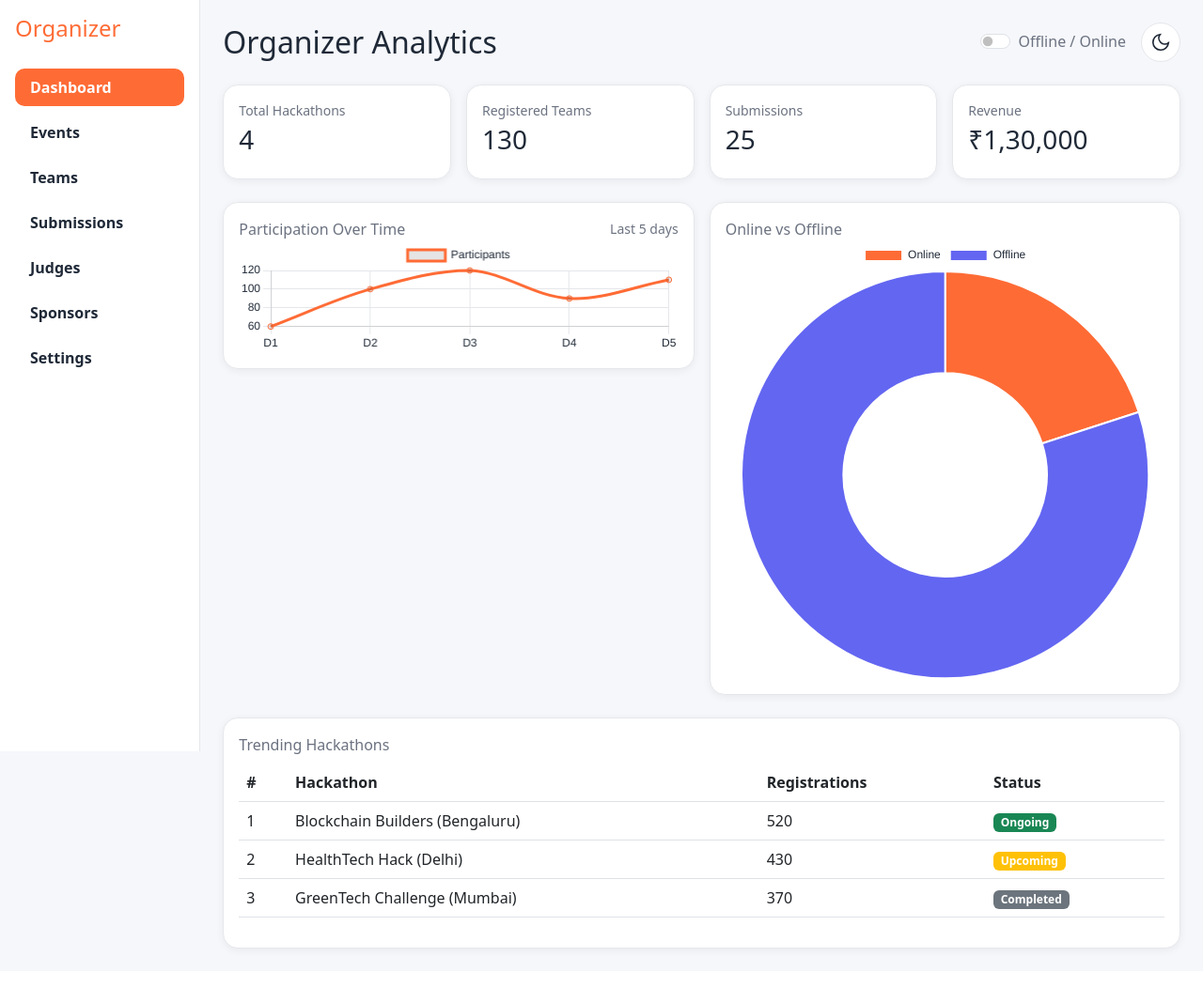
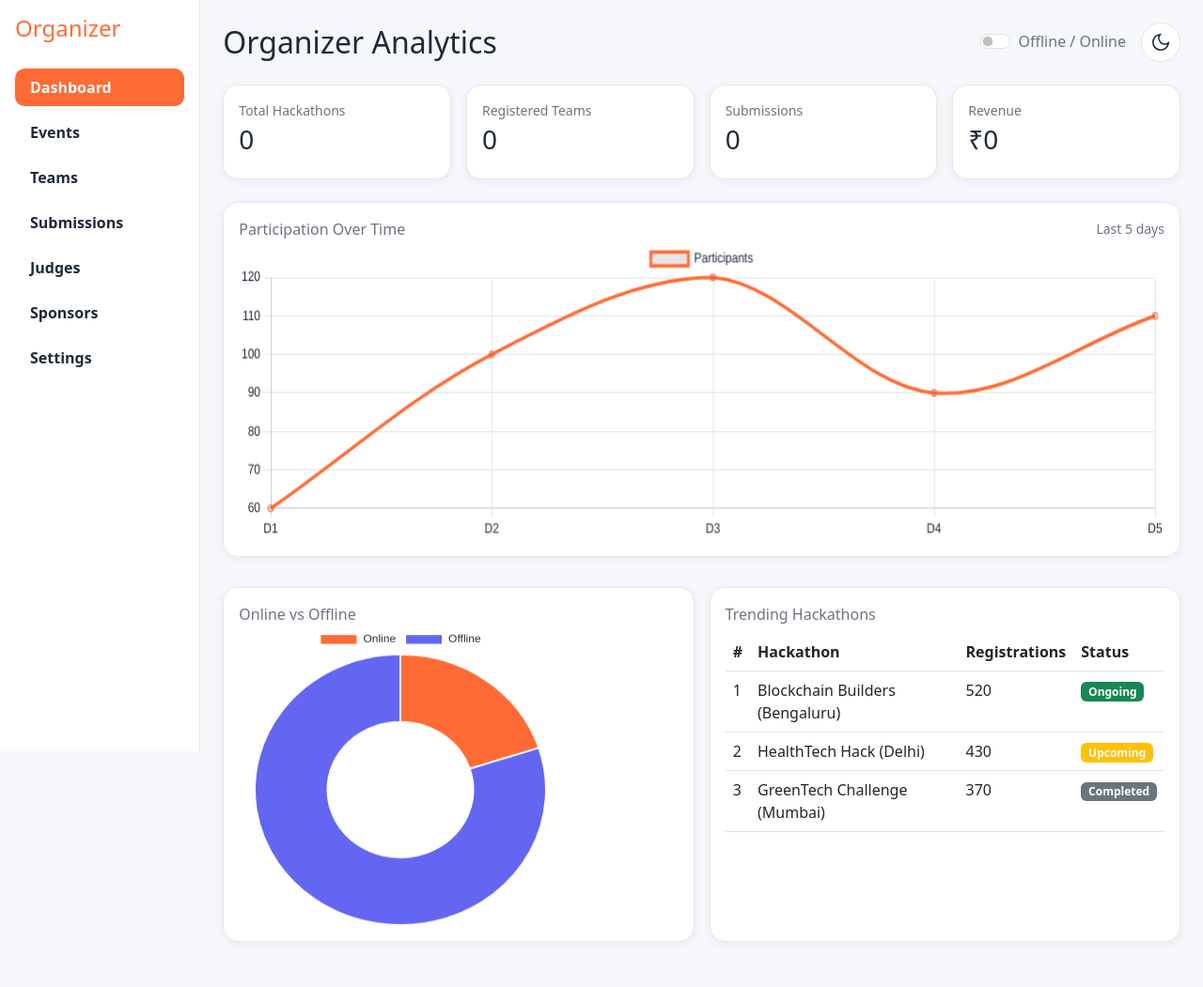
Before and after one commit to Nithishreddyyyy/Bolt-EventManagementSysetm, a Flask app: template hackathon-platform/templates/organizer/o-index.html in a window 1280 px wide. Shown: the whole page at 94% size. Before the commit the page ends 1015 px from the top, so only its background shows below. Run offline with Flask 3, Linux system fonts and the light colour scheme; the template is opened without the code that fills it, so the values that code supplies are empty; parts of the project's set-up code (start-up, migrations or seed data) failed here and were passed over.

Commit message:
implemented jinja2

```diff
--- a/hackathon-platform/templates/organizer/o-index.html
+++ b/hackathon-platform/templates/organizer/o-index.html
@@ -6,6 +6,8 @@
   <title>Organizer Dashboard</title>
   <link href="https://cdn.jsdelivr.net/npm/bootstrap@5.3.0/dist/css/bootstrap.min.css" rel="stylesheet">
   <script src="https://cdn.jsdelivr.net/npm/chart.js"></script>
+  <!-- Server stats JSON (parsed later) -->
+  <script id="initial-stats" type="application/json">{{ stats | tojson }}</script>
   <style>
     :root {
       --bg: #f6f7fb;
@@ -60,6 +62,30 @@
     }
     .icon-btn svg { width: 22px; height: 22px; fill: none; stroke: var(--text); stroke-width: 1.8; }
     .muted { color: var(--muted); }
+    /* Trending Hackathons Table Dark Mode */
+    [data-theme="dark"] #hackathonTable,
+    [data-theme="dark"] #hackathonTable thead,
+    [data-theme="dark"] #hackathonTable tbody,
+    [data-theme="dark"] #hackathonTable tr,
+    [data-theme="dark"] #hackathonTable th,
+    [data-theme="dark"] #hackathonTable td {
+      background-color: var(--card) !important;
+      color: var(--text) !important;
+      border-color: var(--border) !important;
+    }
+    [data-theme="dark"] #hackathonTable tr:hover {
+      background-color: #232b3a !important;
+    }
+    .chart-container {
+  min-height: 320px;
+  display: flex;
+  flex-direction: column;
+  justify-content: flex-end;
+    }
+    #lineChart, #pieChart {
+  max-width: 100% !important;
+  height: 320px !important;
+    }
   </style>
 </head>
 <body data-theme="light">
@@ -133,25 +159,23 @@
 
       <!-- Charts -->
       <div class="row g-3 mb-4">
-        <div class="col-lg-6">
-          <div class="card p-3">
+        <div class="col-12 mb-3">
+          <div class="card p-3 chart-container">
             <div class="d-flex justify-content-between align-items-center">
               <div class="muted">Participation Over Time</div>
               <div class="small muted">Last 5 days</div>
             </div>
-            <canvas id="lineChart" height="120"></canvas>
+            <canvas id="lineChart" height="260"></canvas>
           </div>
         </div>
         <div class="col-lg-6">
-          <div class="card p-3">
+          <div class="card p-3 chart-container h-100">
             <div class="muted">Online vs Offline</div>
-            <canvas id="pieChart" height="120"></canvas>
+            <canvas id="pieChart" height="260"></canvas>
           </div>
         </div>
-      </div>
-
-      <!-- Trending Hackathons -->
-      <div class="card p-3">
+        <div class="col-lg-6">
+          <div class="card p-3 h-100">
             <div class="muted mb-2">Trending Hackathons</div>
             <table class="table table-hover" id="hackathonTable">
               <thead>
@@ -165,11 +189,21 @@
               <tbody><!-- filled dynamically --></tbody>
             </table>
           </div>
+        </div>
+      </div>
     </main>
   </div>
 </div>
 
 <script>
+  // Parse server-provided stats JSON (from <script id="initial-stats" type="application/json">)
+  (function(){
+    try {
+      const el = document.getElementById('initial-stats');
+      window.initialStats = el ? JSON.parse(el.textContent) : {};
+    } catch (e) { window.initialStats = {}; }
+  })();
+
   const fmtINR = (n) => new Intl.NumberFormat('en-IN').format(Math.round(n));
   const fmtINRwithSymbol = (n) => `₹${fmtINR(n)}`;
   function animateNumber(el, to, {prefix="", duration=800} = {}) {
@@ -259,12 +293,13 @@
     pieChart.update();
   }
 
-  function updateStats(mode) {
-    const s = dataSets[mode].stats;
-    animateNumber(document.getElementById("totalHackathons"), s.hackathons);
-    animateNumber(document.getElementById("teams"), s.teams);
-    animateNumber(document.getElementById("submissions"), s.submissions);
-    animateNumber(document.getElementById("revenue"), s.revenue, {prefix:"₹"});
+  // Render KPIs from server-provided stats
+  function renderServerStats() {
+    const s = window.initialStats || {};
+    animateNumber(document.getElementById("totalHackathons"), s.total_hackathons || 0);
+    animateNumber(document.getElementById("teams"), s.teams || 0);
+    animateNumber(document.getElementById("submissions"), s.submissions || 0);
+    animateNumber(document.getElementById("revenue"), s.revenue || 0, {prefix:"₹"});
   }
 
   function updateTable(mode) {
@@ -292,7 +327,7 @@
   // Toggle handlers
   document.getElementById("modeToggle").addEventListener("change", function() {
     const mode = this.checked ? "online" : "offline";
-    updateStats(mode);
+    // KPIs remain from server; only charts/table switch datasets
     updateCharts(mode);
     updateTable(mode);
   });
@@ -316,7 +351,7 @@
 
   // Initial
   setTheme('light');
-  updateStats('offline');
+  renderServerStats();
   updateTable('offline');
 </script>
 </body>
```
Also changed, not shown: hackathon-platform/routes/organizer.py (+85 -5 lines). Lines whose indentation alone changed are shown as unchanged.
